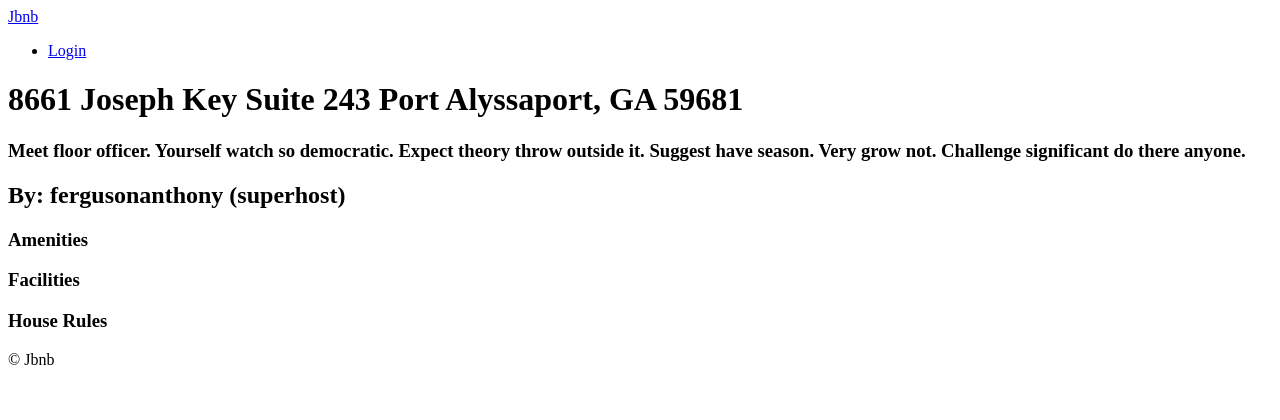
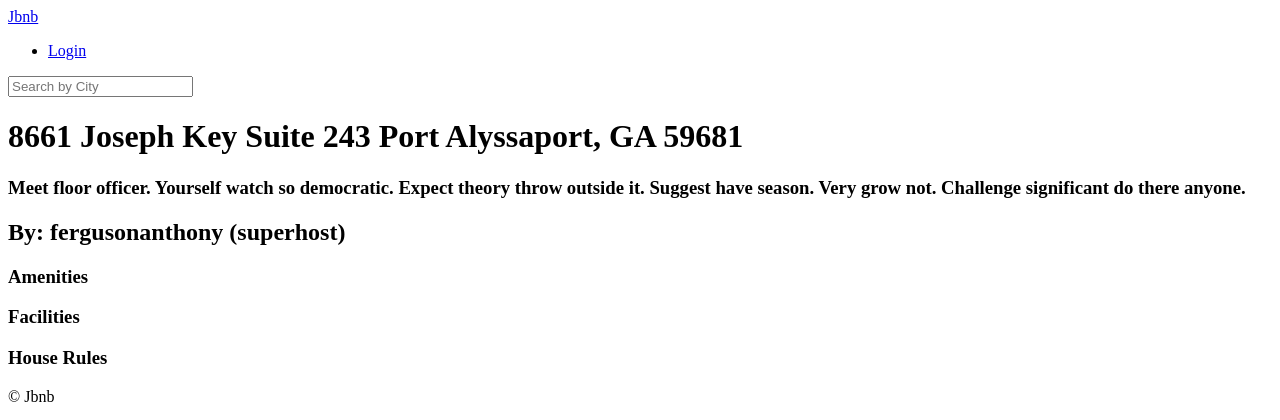
Before and after one commit to SpaceparticleJB/airbnb-clone-v2, a Django app: page /rooms/73 in a window 1280 px wide. Shown: the top 420 px of the page. Run offline with Django 3.2, Linux system fonts and the light colour scheme; data comes from the database, SQL or seed files in the repository.

Commit message:
Template, Form, Url, Setup

```diff
--- a/rooms/urls.py
+++ b/rooms/urls.py
@@ -3,4 +3,7 @@ from . import views
 
 app_name = "rooms"
 
-urlpatterns = [path("<int:pk>", views.RoomDetail.as_view(), name="detail")]
+urlpatterns = [
+    path("<int:pk>", views.RoomDetail.as_view(), name="detail"),
+    path("search/", views.search, name="search"),
+]
--- a/rooms/views.py
+++ b/rooms/views.py
@@ -1,4 +1,5 @@
 from django.views.generic import ListView, DetailView
+from django.shortcuts import render
 from . import models
 
 
@@ -18,3 +19,9 @@ class RoomDetail(DetailView):
     """ RoomDetail Definition """
 
     model = models.Room
+
+
+def search(request):
+    city = request.GET.get("city")
+    city = str.capitalize(city)
+    return render(request, "rooms/search.html", {"city": city})
--- a/templates/partials/header.html
+++ b/templates/partials/header.html
@@ -3,4 +3,7 @@
       <ul>
         <li><a href="#">Login</a></li>
       </ul>
+      <form method="get" action="{% url "rooms:search" %}">
+      <input name="city" placeholder = "Search by City"/>
+      </form>
     </header>
--- a/templates/rooms/room_detail.html
+++ b/templates/rooms/room_detail.html
@@ -1,7 +1,7 @@
 {% extends "base.html" %}
-{% block page_name %}
-Home
-{% endblock page_name %}
+{% block page_title %}
+{{room.name}}
+{% endblock page_title %}
 
 {%block content %}
 <div>
--- a/templates/rooms/room_list.html
+++ b/templates/rooms/room_list.html
@@ -1,5 +1,5 @@
 {% extends "base.html" %}
-{% block page_name %} Home {% endblock page_name %}
+{% block page_title %} Home {% endblock page_title %}
 {%block content %}
 
 {% for room in rooms %}
```
Also changed, not shown: templates/404.html (added, +9 -0 lines), templates/rooms/search.html (added, +13 -0 lines).
